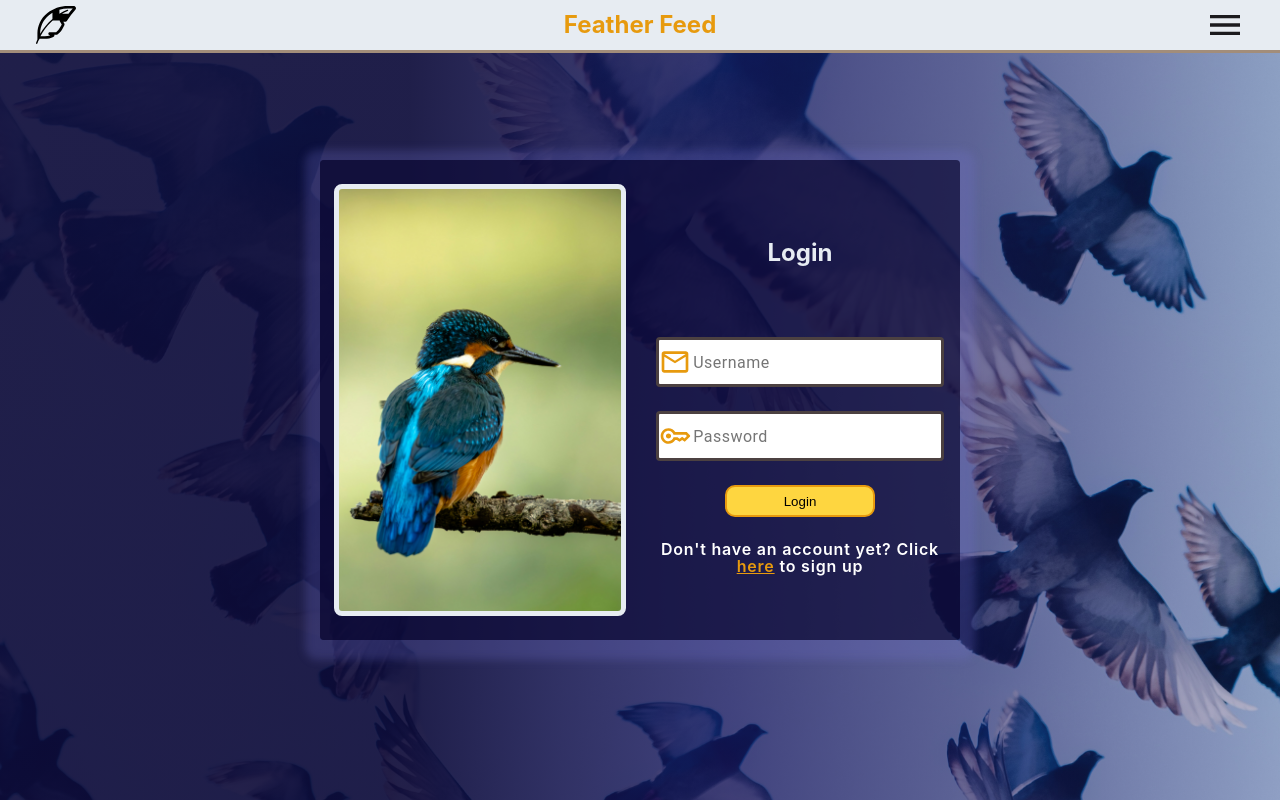
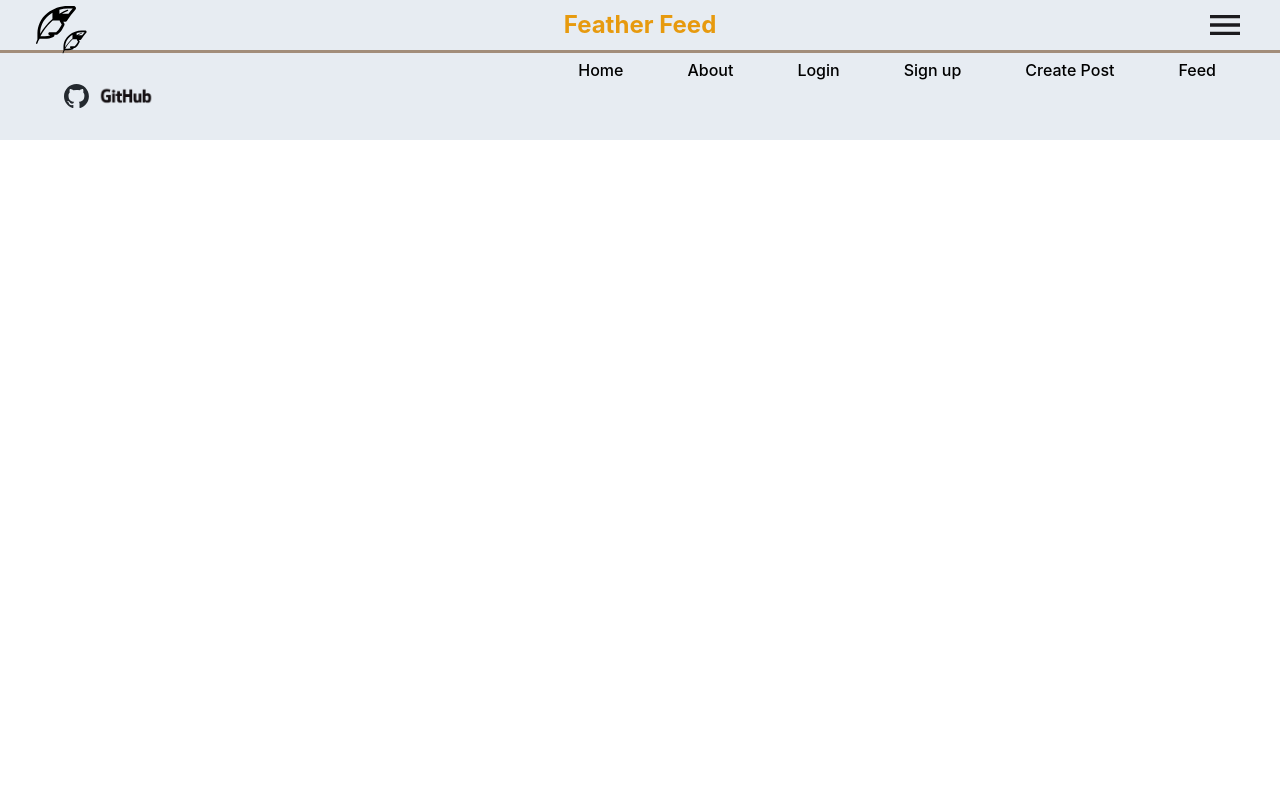
Before and after one commit to bubblecup-12/VogelSocialMedia, a React (Create React App) app in the folder code/frontend/: page / in a window 1280 px wide. Built offline with nearby package versions, Linux system fonts and the light colour scheme.

Commit message:
merge conflict

```diff
--- a/code/frontend/src/App.tsx
+++ b/code/frontend/src/App.tsx
@@ -4,12 +4,12 @@ import './App.css';
 import { useState, useEffect } from 'react';
 import Footer from './Footer';
 import Header from './header';
-import LoginAndSignUpPage from './LoginAndSignUpPage';
 
 function App() {
   return (
     <div className="App">
-      <LoginAndSignUpPage></LoginAndSignUpPage>
+      <Header/>
+      <Footer/>
     </div>
   );
 }
```
